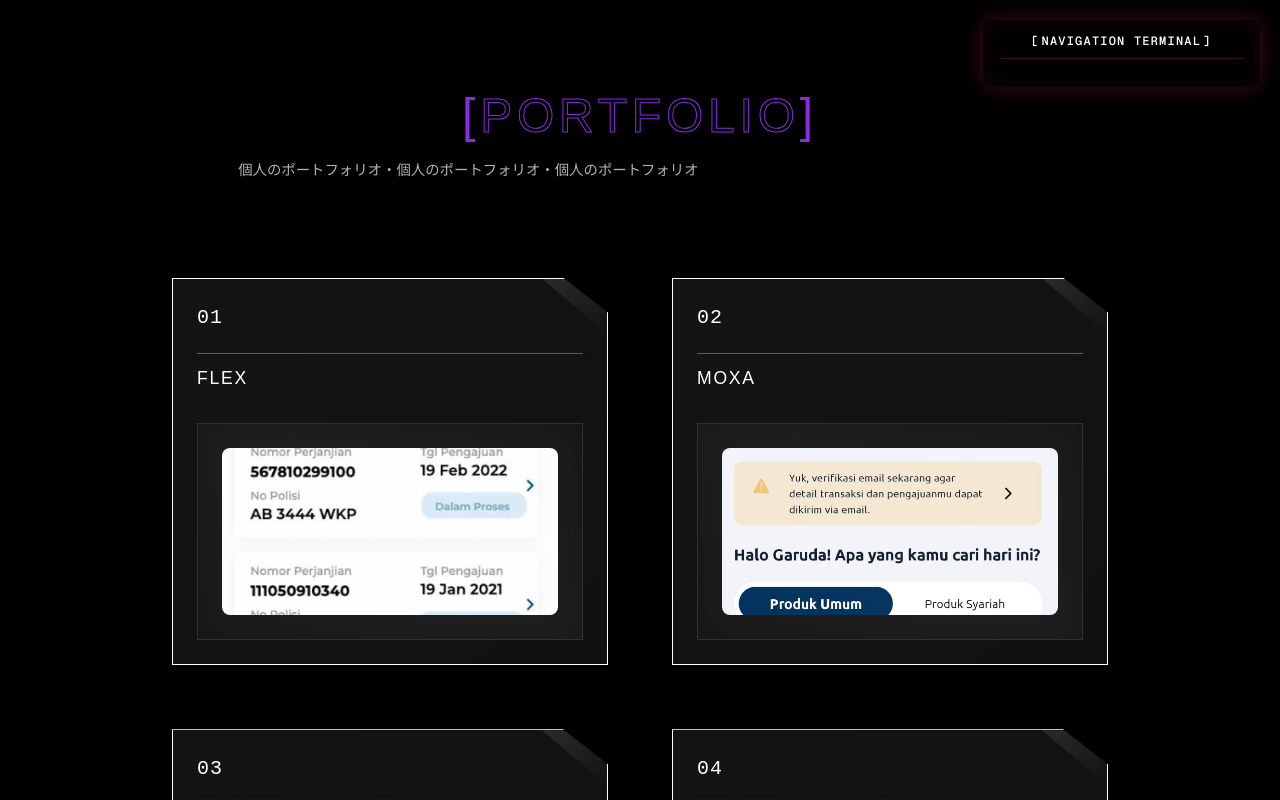
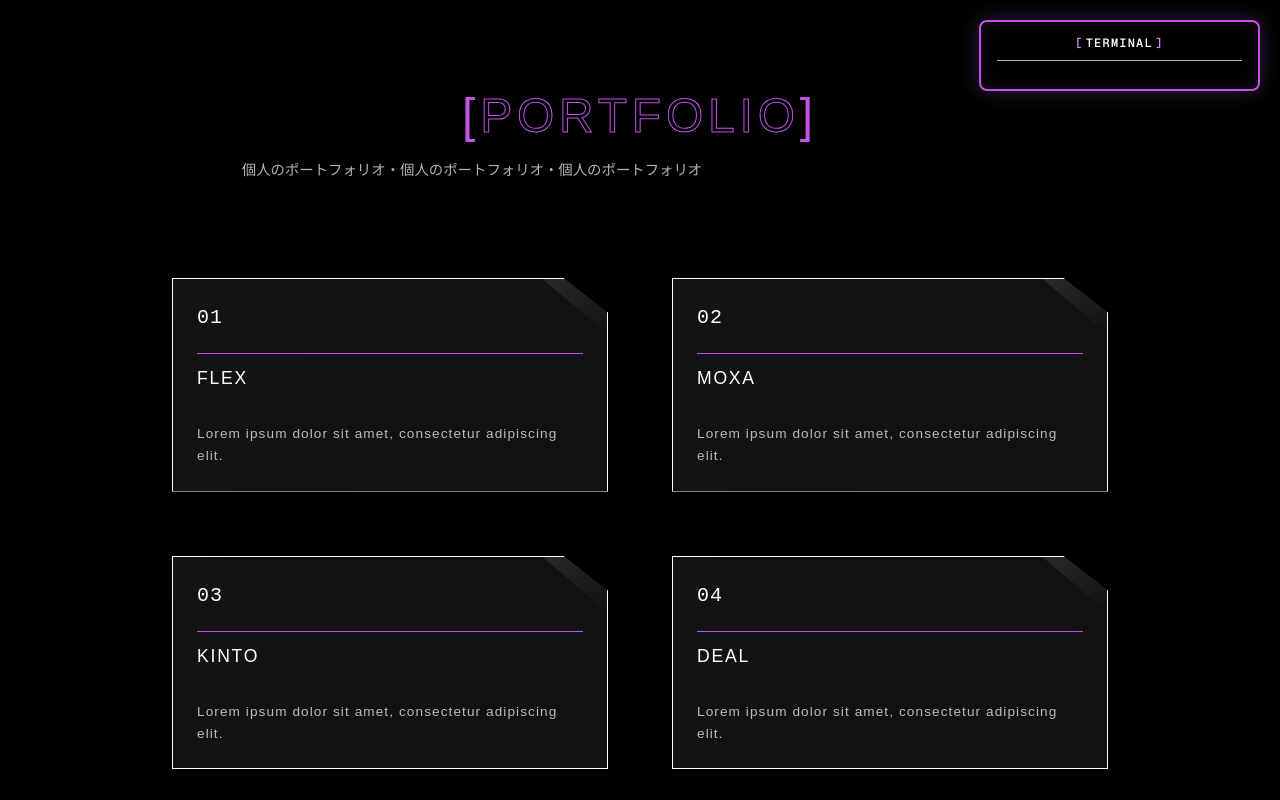
Before and after one commit to Gcsena/web-porto, a Next.js app: page /portfolio in a window 1280 px wide. Shown: the top 800 px of the page. Built offline with nearby package versions, Linux system fonts and the light colour scheme; a web font is replaced by a local one.

Commit message:
color adjustment on navbar, change card porto from img into desc

```diff
--- a/src/app/globals.css
+++ b/src/app/globals.css
@@ -100,13 +100,13 @@
 
 .terminal-container {
   background: rgba(0, 0, 0, 0.9);
-  border: 2px solid #fuchsia-500;
+  border: 2px solid #C353E7;
   border-radius: 8px;
   padding: 16px;
   min-width: 280px;
   box-shadow:
-    0 0 20px rgba(219, 39, 119, 0.3),
-    inset 0 0 20px rgba(219, 39, 119, 0.1);
+    0 0 20px rgba(195, 83, 231, 0.3),
+    inset 0 0 20px rgba(195, 83, 231, 0.1);
   backdrop-filter: blur(10px);
   transition: all 0.3s ease;
 }
@@ -127,42 +127,38 @@
   justify-content: center;
   margin-bottom: 16px;
   padding-bottom: 8px;
-  border-bottom: 1px solid rgba(219, 39, 119, 0.3);
+  border-bottom: 1px solid #ffffffb6;
   cursor: pointer;
   transition: all 0.3s ease;
 }
 
 .terminal-header:hover {
-  background: rgba(219, 39, 119, 0.05);
+  background: rgba(195, 83, 231, 0.05);
   border-radius: 4px;
   padding: 8px;
   margin: -8px -8px 8px -8px;
 }
 
 .terminal-header:focus {
-  outline: 2px solid rgba(219, 39, 119, 0.5);
+  outline: 2px solid rgba(195, 83, 231, 0.5);
   outline-offset: 2px;
 }
 
 .terminal-header:focus-visible {
-  outline: 2px solid rgba(219, 39, 119, 0.8);
+  outline: 2px solid rgba(195, 83, 231, 0.8);
   outline-offset: 2px;
 }
-
-
-
-
 
 .terminal-title {
   font-family: var(--font-geist-mono);
   font-size: 0.75rem;
-  color: #fuchsia-500;
+  color: #fff;
   font-weight: 600;
   letter-spacing: 0.1em;
 }
 
 .bracket {
-  color: #fuchsia-400;
+  color: #D68AF0;
   margin: 0 2px;
 }
 
@@ -190,8 +186,8 @@
 .nav-item {
   position: relative;
   padding: 12px 16px;
-  background: rgba(219, 39, 119, 0.05);
-  border: 1px solid rgba(219, 39, 119, 0.2);
+  background: rgba(195, 83, 231, 0.05);
+  border: 1px solid rgba(195, 83, 231, 0.2);
   border-radius: 4px;
   transition: all 0.3s ease;
   cursor: pointer;
@@ -199,26 +195,26 @@
 }
 
 .nav-item:hover {
-  background: rgba(219, 39, 119, 0.1);
-  border-color: rgba(219, 39, 119, 0.5);
+  background: rgba(195, 83, 231, 0.1);
+  border-color: rgba(195, 83, 231, 0.5);
   transform: translateX(4px);
 }
 
 /* Touch-friendly interactions */
 .nav-item:focus {
-  outline: 2px solid rgba(219, 39, 119, 0.5);
+  outline: 2px solid rgba(195, 83, 231, 0.5);
   outline-offset: 2px;
 }
 
 .nav-item:focus-visible {
-  outline: 2px solid rgba(219, 39, 119, 0.8);
+  outline: 2px solid rgba(195, 83, 231, 0.8);
   outline-offset: 2px;
 }
 
 .nav-item.active {
-  background: rgba(219, 39, 119, 0.15);
-  border-color: #fuchsia-500;
-  box-shadow: 0 0 10px rgba(219, 39, 119, 0.3);
+  background: rgba(195, 83, 231, 0.15);
+  border-color: #C353E7;
+  box-shadow: 0 0 10px rgba(195, 83, 231, 0.3);
 }
 
 .nav-item-content {
@@ -238,7 +234,7 @@
 .nav-number {
   font-family: var(--font-geist-mono);
   font-size: 0.7rem;
-  color: #fuchsia-400;
+  color: #ffffffb6;
   font-weight: 600;
 }
 
@@ -252,7 +248,7 @@
 .nav-item-japanese {
   font-family: var(--font-sawarabi-mincho);
   font-size: 0.75rem;
-  color: #fuchsia-300;
+  color: #fff;
   opacity: 0;
   transition: opacity 0.3s ease;
   min-width: 80px;
@@ -264,9 +260,11 @@
 }
 
 .nav-item-indicator {
+  font-size: 1rem;
+  margin-top: 4px;
   font-family: var(--font-geist-mono);
   font-size: 0.875rem;
-  color: #fuchsia-500;
+  color: #ffffffb6;
   font-weight: 600;
 }
 
@@ -276,7 +274,7 @@
   left: 0;
   right: 0;
   bottom: 0;
-  background: linear-gradient(90deg, transparent, rgba(219, 39, 119, 0.1), transparent);
+  background: linear-gradient(90deg, transparent, rgba(195, 83, 231, 0.1), transparent);
   opacity: 0;
   transition: opacity 0.3s ease;
   pointer-events: none;
@@ -289,7 +287,7 @@
 .terminal-footer {
   margin-top: 16px;
   padding-top: 12px;
-  border-top: 1px solid rgba(219, 39, 119, 0.3);
+  border-top: 1px solid #ffffffb6;
   transition: all 0.3s ease;
   overflow: hidden;
 }
@@ -314,12 +312,6 @@
   align-items: center;
   gap: 8px;
   margin-bottom: 8px;
-}
-
-.status-label {
-  font-family: var(--font-geist-mono);
-  font-size: 0.7rem;
-  color: #fuchsia-400;
 }
 
 .status-value {
@@ -376,7 +368,7 @@
 
   .nav-item:active {
     transform: scale(0.98);
-    background: rgba(219, 39, 119, 0.2);
+    background: rgba(195, 83, 231, 0.2);
     transition: all 0.1s ease;
   }
 
@@ -405,12 +397,9 @@
     font-size: 0.85rem;
     opacity: 1; /* Always visible on mobile for better UX */
     margin-top: 4px;
+    color: #E5BDF6;
   }
 
-  .nav-item-indicator {
-    font-size: 1rem;
-    margin-top: 4px;
-  }
 
   /* Enhanced header touch target */
   .terminal-header {
@@ -421,12 +410,13 @@
 
   .terminal-header:active {
     transform: scale(0.98);
-    background: rgba(219, 39, 119, 0.15);
+    background: rgba(195, 83, 231, 0.15);
     transition: all 0.1s ease;
   }
 
   .terminal-title {
     font-size: 0.85rem;
+    color: #C353E7;
   }
 
   /* Better spacing for mobile */
@@ -444,6 +434,7 @@
   .status-line {
     gap: 12px;
     margin-bottom: 12px;
+
   }
 
   .status-label,
@@ -469,6 +460,7 @@
 
   .nav-item-japanese {
     font-size: 0.9rem;
+    color: #E5BDF6;
   }
 
   .terminal-header {
@@ -478,8 +470,13 @@
 
   .terminal-title {
     font-size: 0.9rem;
+    color: #C353E7;
   }
 }
+
+/* ------NAVBAR------ */
+
+
 
 /* ------LOADING PAGE------ */
 
--- a/src/app/portfolio/Portfolio.module.css
+++ b/src/app/portfolio/Portfolio.module.css
@@ -21,11 +21,11 @@
   position: relative;
   display: inline-block;
   color: transparent;
-  -webkit-text-stroke: 1px #8A2BE2;
+  -webkit-text-stroke: 1px #C353E7;
 }
 
 .bracket {
-  color: #8A2BE2;
+  color: #C353E7;
   -webkit-text-stroke: 0;
 }
 
@@ -74,14 +74,14 @@
 }
 
 .projectCard:hover, .projectCard:focus-visible {
-  box-shadow: 0 0 24px 4px #8A2BE2, 0 0 60px 10px #00fff7;
-  border-color: #8A2BE2;
+  box-shadow: 0 0 24px 4px #C353E7, 0 0 60px 10px #00fff7;
+  border-color: #C353E7;
   transform: translateY(-8px) scale(1.03);
 }
 
 .projectCard:active {
   transform: scale(0.97);
-  box-shadow: 0 0 12px 2px #8A2BE2;
+  box-shadow: 0 0 12px 2px #C353E7;
   border-color: #00fff7;
 }
 
@@ -139,65 +139,18 @@
   left: 0;
   width: 100%;
   height: 1.5px;
-  background-color: #8A2BE2;
+  background-color: #C353E7;
   box-shadow: 0 0 10px rgba(138, 43, 226, 0.3);
 }
 
-.previewContainer {
-  background: #1a1a1a;
-
-  /* TODO: need to check behaviour of using aspect-ratio on responsive design */
-  aspect-ratio: 16/9;
-  display: flex;
-  align-items: center;
-  justify-content: center;
-  margin-top: 1.25rem;
-  border: 1px solid rgba(255, 255, 255, 0.1);
-  padding: 1.5rem;
-  position: relative;
-  box-shadow: inset 0 0 20px rgba(0, 0, 0, 0.2);
-  backdrop-filter: blur(5px);
-}
-
-/* Paper texture effect */
-.previewContainer::before {
-  content: '';
-  position: absolute;
-  top: 0;
-  left: 0;
-  right: 0;
-  bottom: 0;
-  background: linear-gradient(45deg, transparent 0%, rgba(255, 255, 255, 0.02) 50%, transparent 100%);
-  pointer-events: none;
-}
-
-.previewLabel {
-  text-align: center;
-  font-size: 0.8rem;
+.projectInfoText {
+  font-size: 0.85rem;
+  color: #ffffffb6;
   font-weight: normal;
-  letter-spacing: 0.1em;
+  margin-top: 0.5rem;
+  letter-spacing: 0.08em;
+  text-align: left;
   line-height: 1.6;
-  color: rgba(255, 255, 255, 0.9);
-  text-shadow: 0 1px 2px rgba(0, 0, 0, 0.3);
-  position: relative;
-  z-index: 1;
-}
-
-/* Responsive image in previewContainer */
-/*
-
-Use both selectors to ensure styles apply to:
-- regular <img> tags (written directly in JSX/HTML)
-- global <img> tags rendered by libraries like Next.js <Image /> (which may not use local CSS module scoping)
-*/
-.previewContainer img,
-.previewContainer :global(img) {
-  width: 100%;
-  height: auto;
-  object-fit: cover;
-  border-radius: 0.5rem;
-  max-height: 100%;
-  display: block;
 }
 
 /* Tablet and up */
@@ -247,10 +200,6 @@
   .projectTitle {
     margin-bottom: 2rem;
   }
-
-  .previewContainer {
-    margin-top: 1.5rem;
-  }
 }
 
 /* Large Desktop */
--- a/src/app/portfolio/page.tsx
+++ b/src/app/portfolio/page.tsx
@@ -1,9 +1,8 @@
 // Enable client-side interactivity for this component
 "use client";
 
-import React, { useRef, useState } from 'react';
+import React, { useState } from 'react';
 import styles from './Portfolio.module.css';
-import Image from 'next/image';
 import HolographicNavbar from '../../components/HolographicNavbar';
 
 const projects = [
@@ -45,32 +44,7 @@
       {/* Grid of project cards */}
       <div className={styles.projectsGrid}>
         {projects.map((project) => {
-          let imagePath = '';
-          let imageAlt = `${project.title} project preview`;
           let href = `/projects/${project.title.toLowerCase()}`;
-
-          switch (project.title) {
-            case 'FLEX':
-              imagePath = '/image/Flex/flex1.png';
-              break;
-            case 'MOXA':
-              imagePath = '/image/moxa/moxa1.jpeg';
-              break;
-            case 'KINTO':
-              imagePath = '/image/kinto/kinto1.jpg';
-              break;
-            case 'DEAL':
-              imagePath = '/image/Deal/deal1.jpg';
-              break;
-            case 'DREWHITE':
-              imagePath = '/image/ewhite/ewhite1.png';
-              break;
-            case 'APMI':
-              imagePath = '/image/APMI/apmi1.jpg';
-              break;
-            default:
-              imagePath = '';
-          }
 
           return (
             // Each card is a link to its project page
@@ -90,21 +64,8 @@
                   ? projectTitleToKatakana[project.title] || project.title
                   : project.title}
               </div>
-              <div className={styles.previewContainer}>
-                {imagePath ? (
-                  <Image
-                    src={imagePath}
-                    alt={imageAlt}
-                    width={400}
-                    height={300}
-                    loading="lazy"
-                    style={{ width: '100%', height: 'auto', objectFit: 'cover' }}
-                  />
-                ) : (
-                  <div className={styles.previewLabel}>
-                    PREVIEW OF THE<br />PROJECT
-                  </div>
-                )}
+              <div className={styles.projectInfoText}>
+                Lorem ipsum dolor sit amet, consectetur adipiscing elit.
               </div>
             </a>
           );
--- a/src/components/HolographicNavbar.tsx
+++ b/src/components/HolographicNavbar.tsx
@@ -62,7 +62,7 @@
         <div className="terminal-header" onClick={toggleNavbar}>
           <div className="terminal-title">
             <span className="bracket">[</span>
-            NAVIGATION TERMINAL
+            TERMINAL
             <span className="bracket">]</span>
           </div>
         </div>
@@ -103,7 +103,7 @@
         {/* Terminal Footer */}
         <div className={`terminal-footer ${isOpen ? 'visible' : 'hidden'}`}>
           <div className="status-line">
-            <span className="status-label">STATUS:</span>
+            <span className="info-item">STATUS:</span>
             <span className="status-value">ONLINE</span>
             <span className="status-dot"></span>
           </div>
```
